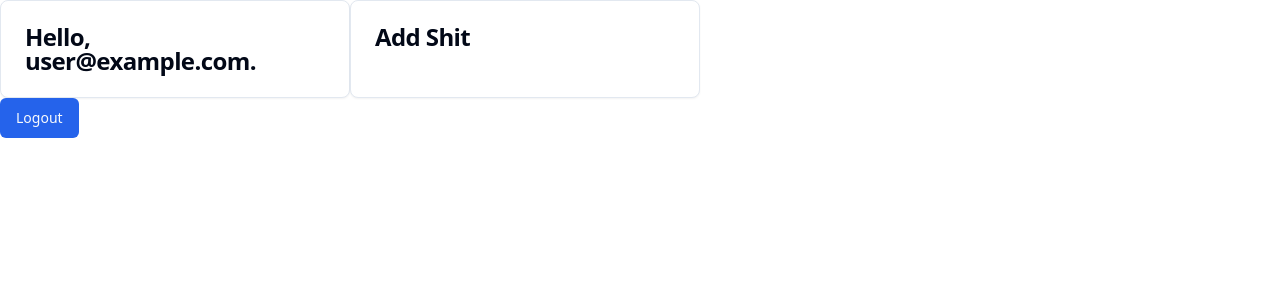
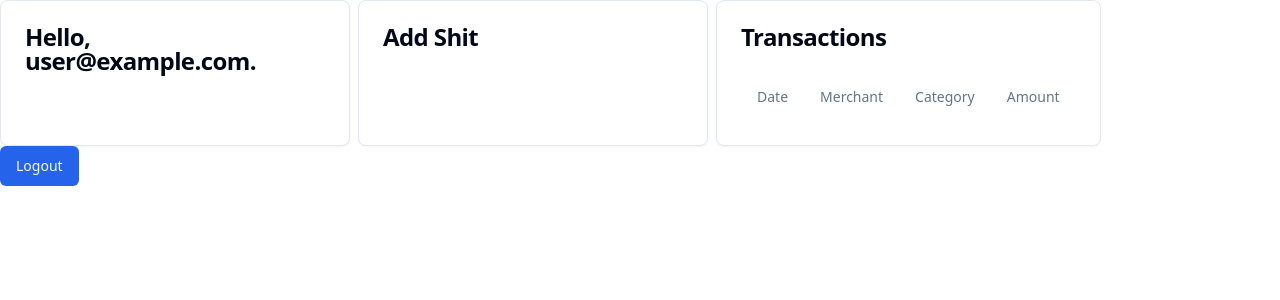
Before and after one commit to tshea113/budget-board, a React (Vite) app in the folder client/: page /dashboard in a window 1280 px wide. Shown: the top 300 px of the page. Built offline with nearby package versions, Linux system fonts and the light colour scheme; no server answers; sample sign-in values are in the browser's storage.

Commit message:
progress

```diff
--- a/client/src/Dashboard/dashboard.tsx
+++ b/client/src/Dashboard/dashboard.tsx
@@ -4,6 +4,7 @@ import { signOut } from "firebase/auth"
 import { useNavigate } from "react-router-dom"
 import AddItems from "./add-items"
 import WelcomeCard from "./welcome-card"
+import Transactions from "./transactions"
 
 function Dashboard() {
   const navigate = useNavigate()
@@ -17,9 +18,10 @@ function Dashboard() {
   }
   return(
     <div>
-      <div className="flex flex-row">
+      <div className="flex flex-row space-x-2">
         <WelcomeCard />
         <AddItems />
+        <Transactions />
       </div>
       <Button onClick={Logout}>
         Logout
--- /dev/null
+++ b/client/src/Dashboard/transactions.tsx
@@ -0,0 +1,27 @@
+import { Card, CardContent, CardHeader, CardTitle } from "@/components/ui/card"
+import { Table, TableHead, TableHeader } from "@/components/ui/table";
+
+const Transactions = () => {
+
+  return (
+    <Card className="">
+      <CardHeader>
+        <CardTitle>
+          Transactions
+        </CardTitle>
+      </CardHeader>
+      <CardContent>
+        <Table>
+          <TableHeader>
+            <TableHead>Date</TableHead>
+            <TableHead>Merchant</TableHead>
+            <TableHead>Category</TableHead>
+            <TableHead>Amount</TableHead>
+          </TableHeader>
+        </Table>
+      </CardContent>
+    </Card>
+  )
+}
+
+export default Transactions;
--- a/client/src/app.tsx
+++ b/client/src/app.tsx
@@ -1,6 +1,6 @@
 import { createBrowserRouter, RouterProvider,} from 'react-router-dom';
 import Welcome from './Welcome/Welcome'
-import Dashboard from './Dashboard/dashboard';
+import Dashboard from './dashboard/dashboard';
 import ErrorPage from './Misc/ErrorPage';
 import AuthProvider from './Misc/AuthProvider';
 import AuthRoute from './Misc/AuthRoute';
--- /dev/null
+++ b/client/src/components/ui/table.tsx
@@ -0,0 +1,117 @@
+import * as React from "react"
+
+import { cn } from "@/lib/utils"
+
+const Table = React.forwardRef<
+  HTMLTableElement,
+  React.HTMLAttributes<HTMLTableElement>
+>(({ className, ...props }, ref) => (
+  <div className="relative w-full overflow-auto">
+    <table
+      ref={ref}
+      className={cn("w-full caption-bottom text-sm", className)}
+      {...props}
+    />
+  </div>
+))
+Table.displayName = "Table"
+
+const TableHeader = React.forwardRef<
+  HTMLTableSectionElement,
+  React.HTMLAttributes<HTMLTableSectionElement>
+>(({ className, ...props }, ref) => (
+  <thead ref={ref} className={cn("[&_tr]:border-b", className)} {...props} />
+))
+TableHeader.displayName = "TableHeader"
+
+const TableBody = React.forwardRef<
+  HTMLTableSectionElement,
+  React.HTMLAttributes<HTMLTableSectionElement>
+>(({ className, ...props }, ref) => (
+  <tbody
+    ref={ref}
+    className={cn("[&_tr:last-child]:border-0", className)}
+    {...props}
+  />
+))
+TableBody.displayName = "TableBody"
+
+const TableFooter = React.forwardRef<
+  HTMLTableSectionElement,
+  React.HTMLAttributes<HTMLTableSectionElement>
+>(({ className, ...props }, ref) => (
+  <tfoot
+    ref={ref}
+    className={cn(
+      "border-t bg-muted/50 font-medium [&>tr]:last:border-b-0",
+      className
+    )}
+    {...props}
+  />
+))
+TableFooter.displayName = "TableFooter"
+
+const TableRow = React.forwardRef<
+  HTMLTableRowElement,
+  React.HTMLAttributes<HTMLTableRowElement>
+>(({ className, ...props }, ref) => (
+  <tr
+    ref={ref}
+    className={cn(
+      "border-b transition-colors hover:bg-muted/50 data-[state=selected]:bg-muted",
+      className
+    )}
+    {...props}
+  />
+))
+TableRow.displayName = "TableRow"
+
+const TableHead = React.forwardRef<
+  HTMLTableCellElement,
+  React.ThHTMLAttributes<HTMLTableCellElement>
+>(({ className, ...props }, ref) => (
+  <th
+    ref={ref}
+    className={cn(
+      "h-12 px-4 text-left align-middle font-medium text-muted-foreground [&:has([role=checkbox])]:pr-0",
+      className
+    )}
+    {...props}
+  />
+))
+TableHead.displayName = "TableHead"
+
+const TableCell = React.forwardRef<
+  HTMLTableCellElement,
+  React.TdHTMLAttributes<HTMLTableCellElement>
+>(({ className, ...props }, ref) => (
+  <td
+    ref={ref}
+    className={cn("p-4 align-middle [&:has([role=checkbox])]:pr-0", className)}
+    {...props}
+  />
+))
+TableCell.displayName = "TableCell"
+
+const TableCaption = React.forwardRef<
+  HTMLTableCaptionElement,
+  React.HTMLAttributes<HTMLTableCaptionElement>
+>(({ className, ...props }, ref) => (
+  <caption
+    ref={ref}
+    className={cn("mt-4 text-sm text-muted-foreground", className)}
+    {...props}
+  />
+))
+TableCaption.displayName = "TableCaption"
+
+export {
+  Table,
+  TableHeader,
+  TableBody,
+  TableFooter,
+  TableHead,
+  TableRow,
+  TableCell,
+  TableCaption,
+}
```
